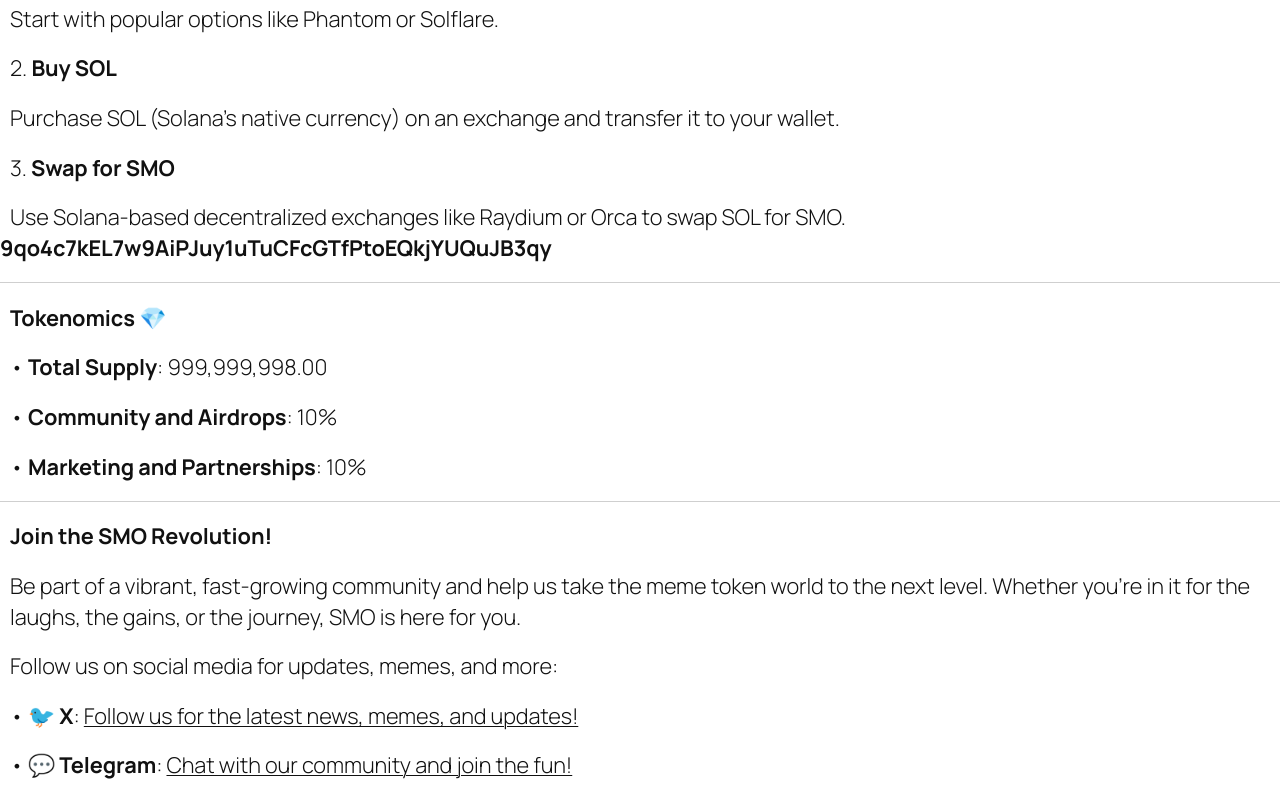
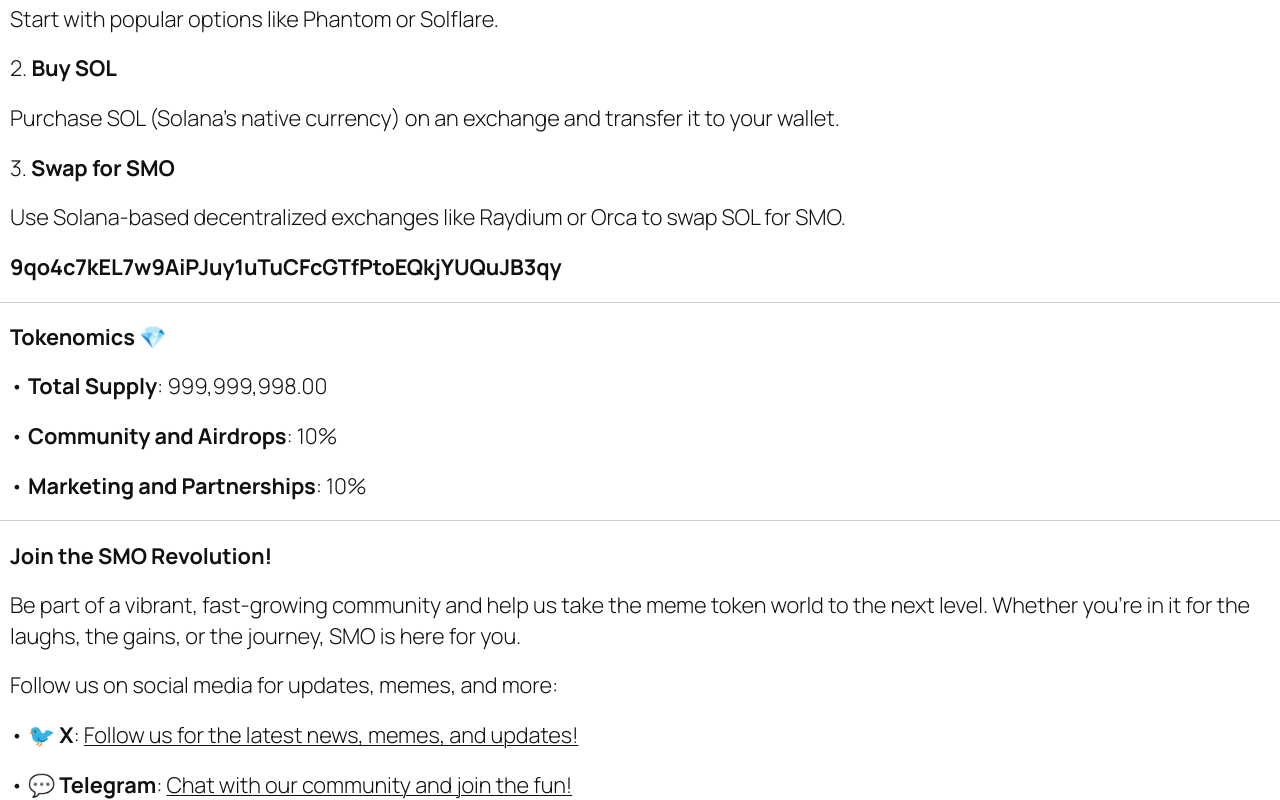
Before and after one commit to SMO135/SheikhMO, a plain HTML site: page index.html in a window 1280 px wide. Shown: the part 1581-2381 px from the top of the page. Drawn offline with Linux system fonts and the light colour scheme.

Commit message:
Update index.html

```diff
--- a/index.html
+++ b/index.html
@@ -167,7 +167,7 @@ window._wpemojiSettings = {"baseUrl":"https:\/\/s.w.org\/images\/core\/emoji\/15
 
 
 <p style="padding-right:var(--wp--preset--spacing--20);padding-left:var(--wp--preset--spacing--20)">Use Solana-based decentralized exchanges like Raydium or Orca to swap SOL for SMO.</p>
-<strong>9qo4c7kEL7w9AiPJuy1uTuCFcGTfPtoEQkjYUQuJB3qy</strong>
+<p style="padding-right:var(--wp--preset--spacing--20);padding-left:var(--wp--preset--spacing--20)"><strong>9qo4c7kEL7w9AiPJuy1uTuCFcGTfPtoEQkjYUQuJB3qy</strong></p>
 
 
 
```
